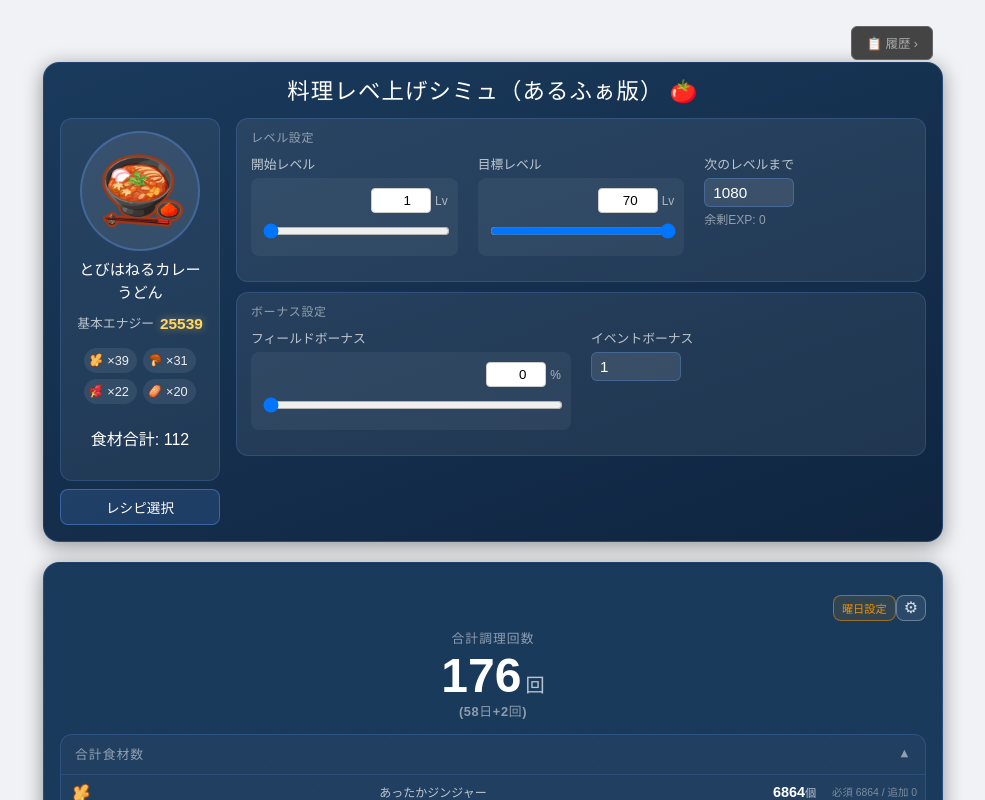
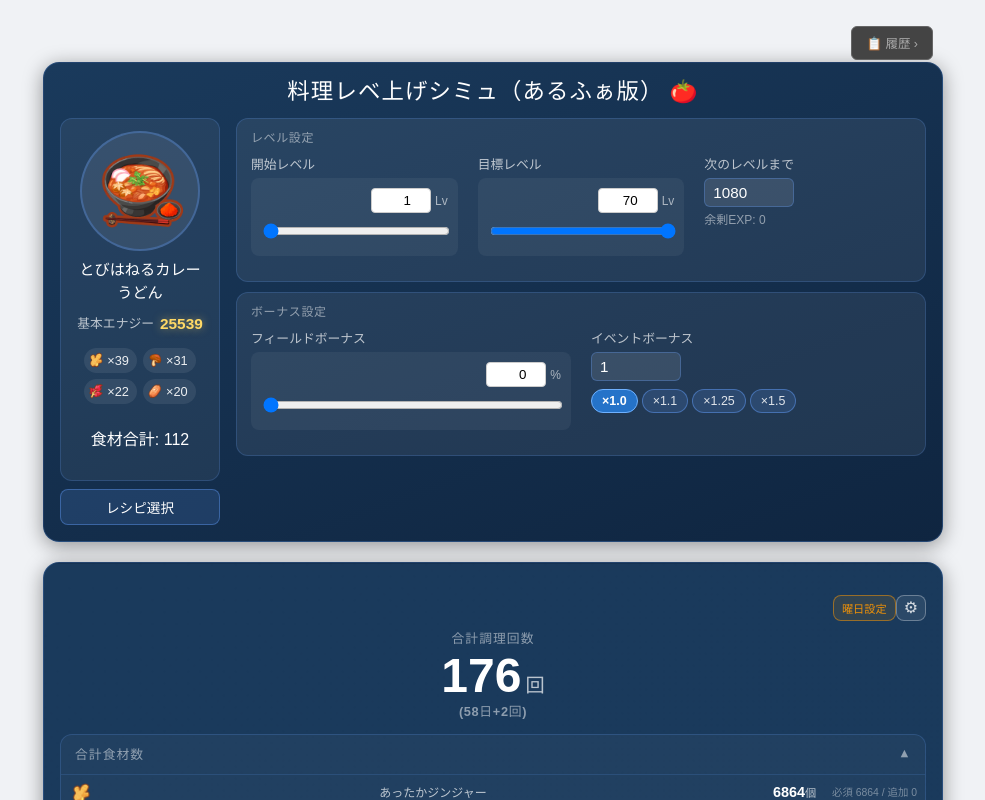
Before and after one commit to Tomattino/TomaRecipeLvSimulator, a Vue app: page / in a window 1280 px wide. Shown: the top 800 px of the page, without its empty margins (147-1132 px from the left). Built offline with nearby package versions, Linux system fonts and the light colour scheme.

Commit message:
feat:イベントボーナスにプリセットのバッジを追加

```diff
--- a/src/components/simulator/SimulationHeader.vue
+++ b/src/components/simulator/SimulationHeader.vue
@@ -12,6 +12,14 @@
 
 
   const isModalOpen = ref(false); //食材選択モーダル表示制御
+
+  //■イベントボーナスのよく使う倍率(入力欄の下にバッジで出す)
+  const EVENT_BONUS_PRESETS = [
+    { label: '×1.0',  value: 1.0  },
+    { label: '×1.1',  value: 1.1  },
+    { label: '×1.25', value: 1.25 },
+    { label: '×1.5',  value: 1.5  },
+  ];
 
   // 余剰EXP再計算
   const onExpForNextLvInput = (e) => {
@@ -71,6 +79,11 @@
                 <label>イベントボーナス</label>
                 <input type="number" v-model="store.config.eventBonus" step="0.1" min="1"
                     class="text-input">
+                <div class="preset-row">
+                    <button v-for="preset in EVENT_BONUS_PRESETS" :key="preset.value" type="button"
+                        class="preset-badge" :class="{ active: store.config.eventBonus === preset.value }"
+                        @click="store.config.eventBonus = preset.value">{{ preset.label }}</button>
+                </div>
               </div>
             </div>
         </div>
@@ -207,4 +220,30 @@
       width: 100%;
     }
   }
+
+  /* イベントボーナスのよく使う倍率 */
+  .preset-row {
+    display: flex;
+    flex-wrap: wrap;
+    gap: 4px;
+    margin-top: 4px;
+  }
+    .preset-badge {
+    padding: 4px 10px;
+    border-radius: 12px;
+    border: 1px solid rgba(100, 160, 255, 0.45);
+    background: rgba(100, 160, 255, 0.16);
+    color: rgba(255, 255, 255, 0.85);
+    font-size: 0.78em;
+    cursor: pointer;
+    white-space: nowrap;
+    }
+    .preset-badge:hover { background: rgba(100, 160, 255, 0.3); }
+    .preset-badge.active {
+    background: #2573c9;
+    border-color: #6fb1ff;
+    color: white;
+    font-weight: bold;
+    }
+
 </style>
```
Lines whose indentation alone changed are shown as unchanged.
